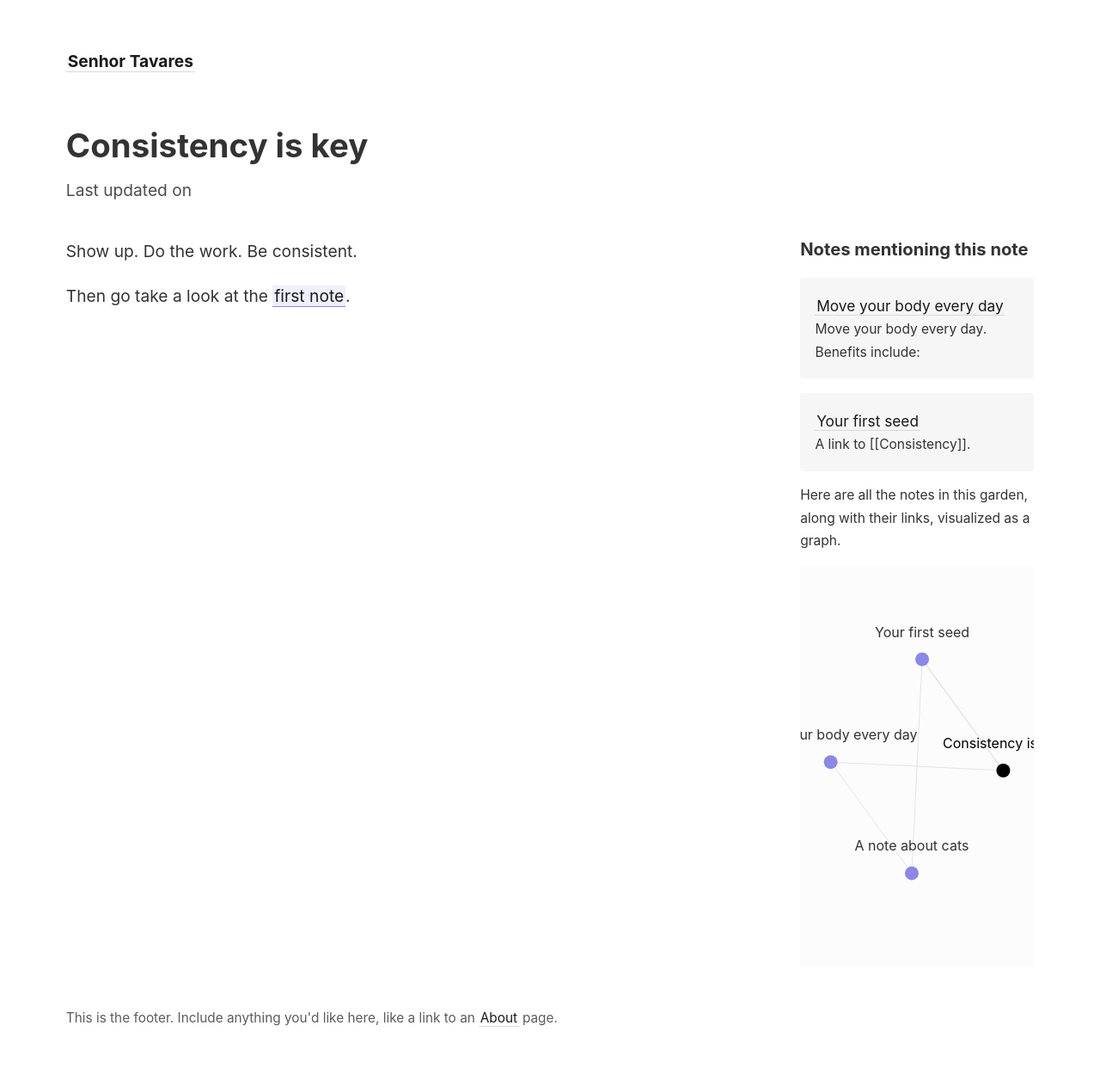
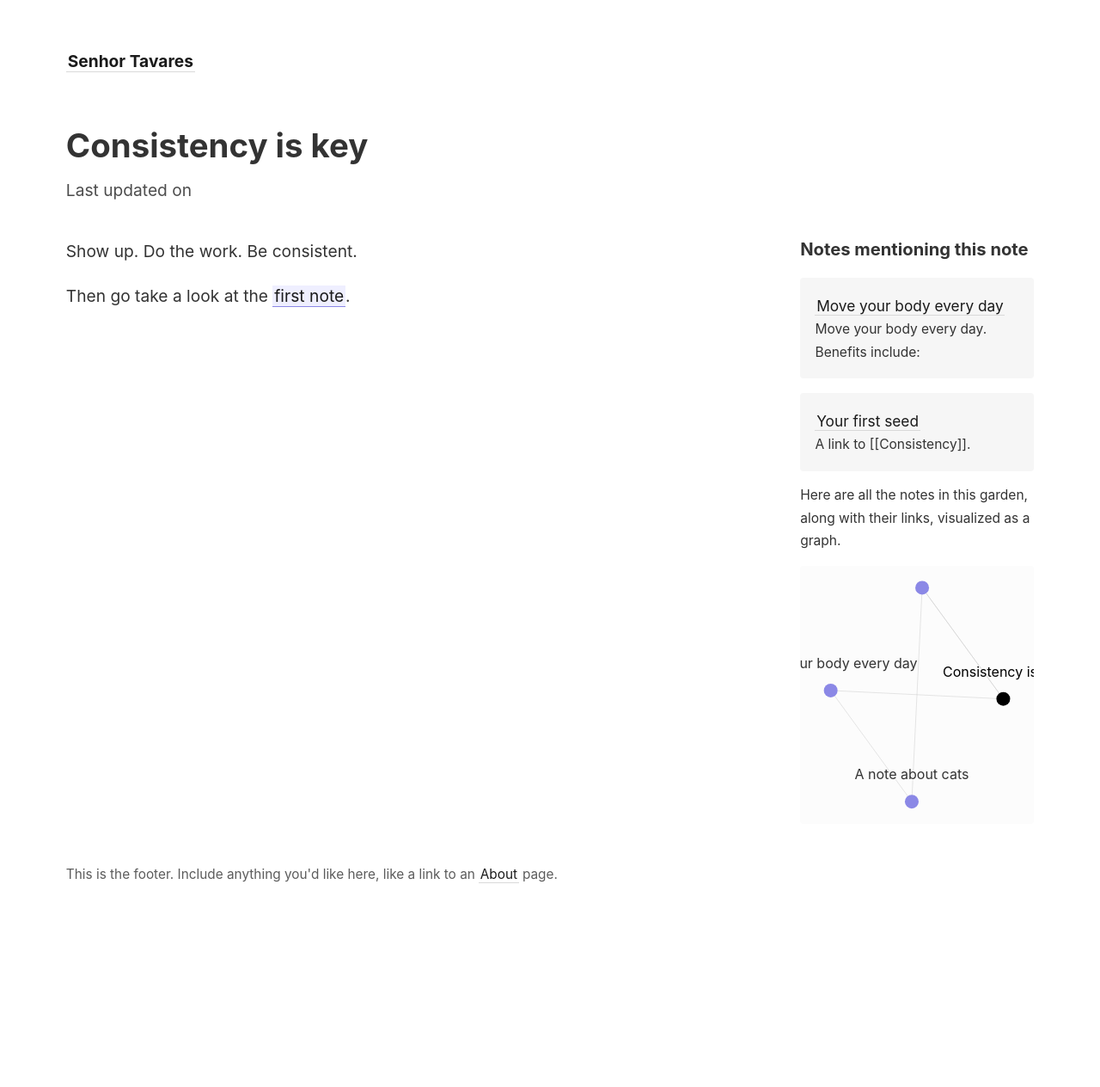
Before and after one commit to macedotavares/senhortavares, a Jekyll site: the page built from _notes/consistency.md, in a window 1280 px wide. Shown: the whole page at 86% size. Built offline with Jekyll 4.4.1, drawn with Linux system fonts in a browser that asks for light colours; after the commit the page ends 1097 px from its top, so only the background shows below that.

Commit message:
Update notes_graph.html

```diff
--- a/_includes/notes_graph.html
+++ b/_includes/notes_graph.html
@@ -30,7 +30,7 @@
   #graph-wrapper {
     background: #fcfcfc;
     border-radius: 4px;
-    height: 30em;
+    height: 300px;
   }
 </style>
 
```
